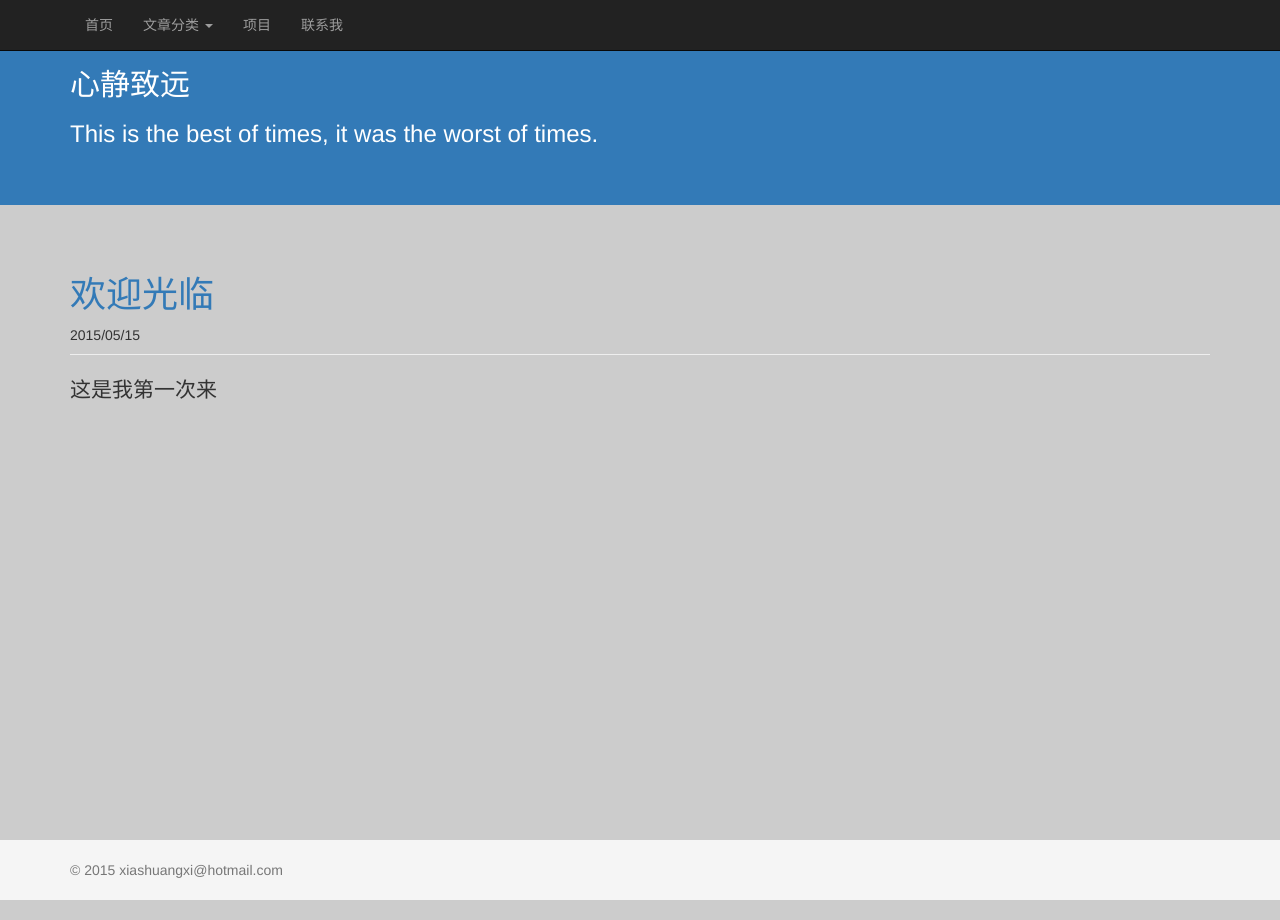
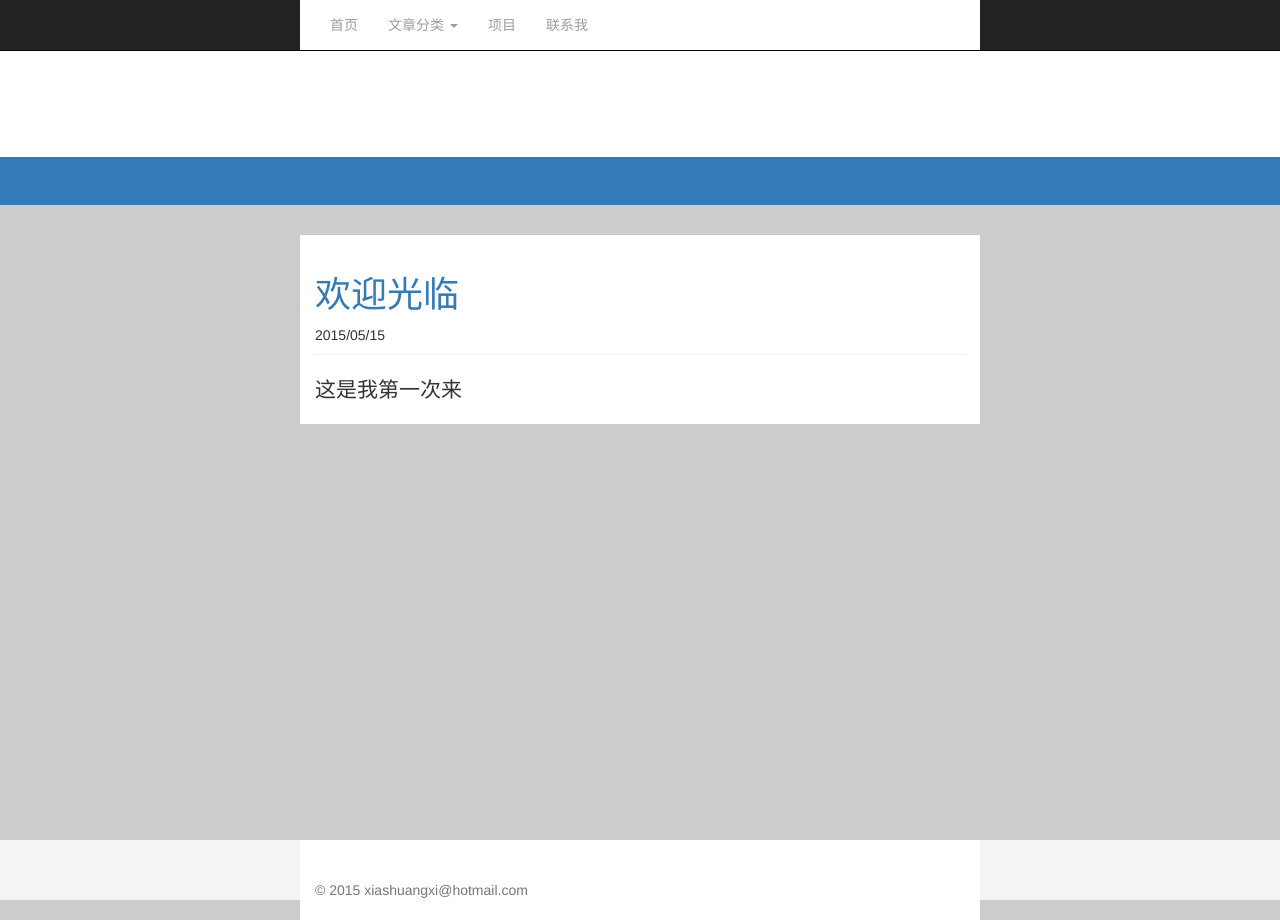
Before and after one commit to jinchangle/xiashuangxi.github.io, a Jekyll site: the page built from index.html, in a window 1280 px wide. Built offline with Jekyll 4.4.1, drawn with Linux system fonts in a browser that asks for light colours; nearby versions of some CDN libraries; the list of posts is cut into pages by our own code.

Commit message:
Please enter the commit message for your changes. Lines starting  with '' will be ignored, and an empty message aborts the commit.  On branch master  Your branch is up-to-date with 'origin/master'.
 Changes to be committed:
	modified:   _includes/nav_menu.html
	modified:   stylesheets/sticky-footer.css

```diff
--- a/_includes/nav_menu.html
+++ b/_includes/nav_menu.html
@@ -15,7 +15,7 @@
                     <a href="#" class="dropdown-toggle" data-toggle="dropdown" role="button" aria-expanded="false">文章分类 <span class="caret"></span></a>
                     <ul class="dropdown-menu" role="menu">
                         {% for category in site.categories %}
-                        <li><a href="#">{{ category | size }}</a></li>
+                            <li><a href="#">{{ category }}</a></li>
                         {% endfor %}
                         <li class="divider"></li>
                         <li><a href="#">默认分类</a></li>
--- a/stylesheets/sticky-footer.css
+++ b/stylesheets/sticky-footer.css
@@ -21,17 +21,18 @@ body {
 
 /* Custom page CSS
 -------------------------------------------------- */
-/* Not required for template or sticky footer method.
+/* Not required for template or sticky footer method.*/
 
 .container {
   width: auto;
   max-width: 680px;
   padding: 0 15px;
+  background-color: #fff;
 }
 .container .text-muted {
   margin: 20px 0;
 }
-*/
+
 vkbd {
     padding: 2px 4px;
     font-size: 90%;
```
